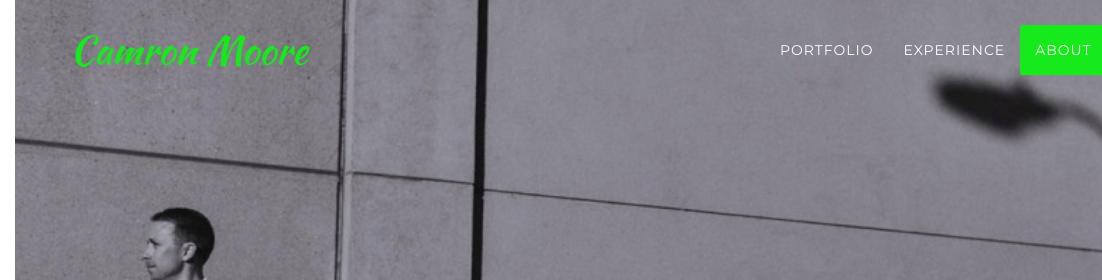
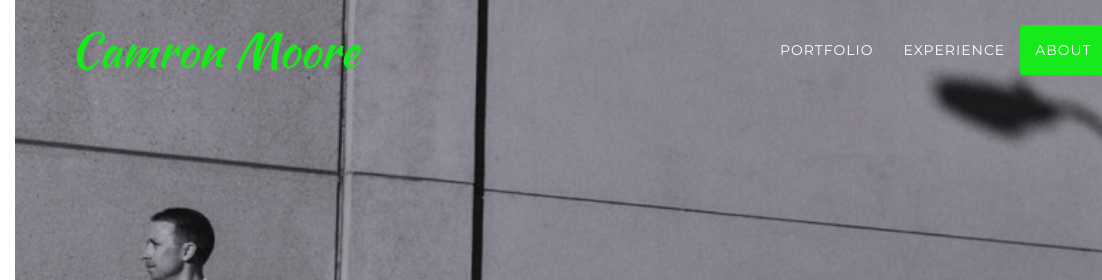
Before and after one commit to cbm360/cbm360.github.io, a plain HTML site: page index.html in a window 1280 px wide. Shown: the top 280 px of the page, 0-1102 px from the left. Drawn offline with nearby package versions, Linux system fonts and the light colour scheme; a web font is replaced by a local one.

Commit message:
Removed node modules, and changed name font size

```diff
--- a/css/responsive.css
+++ b/css/responsive.css
@@ -182,6 +182,10 @@
         padding-left: 106px;
     }
 
+    #navName {
+        font-size: 1.7em;
+    }
+
     .timeline>li {
         min-height: 150px;
     }
--- a/gulpfile.js
+++ /dev/null
@@ -1 +0,0 @@
-var gulp = require('gulp');
```
